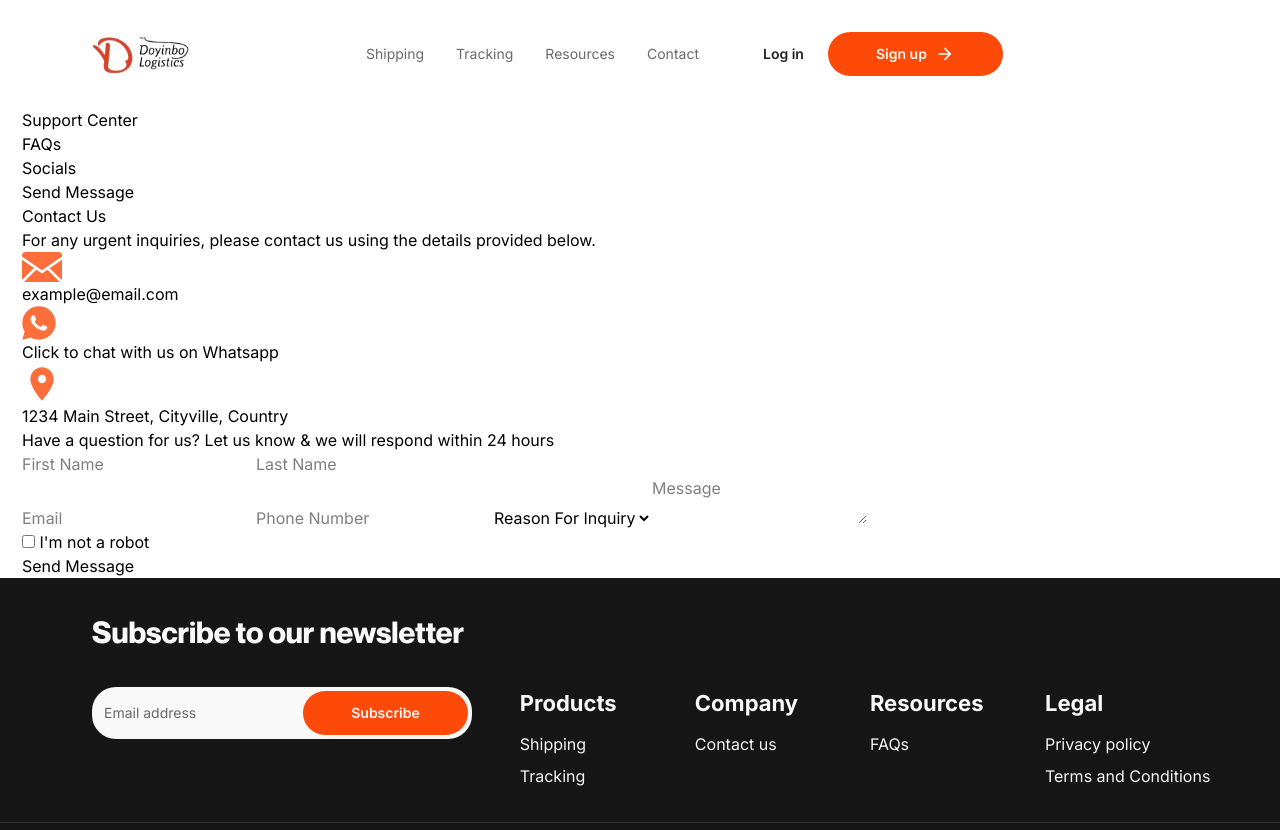
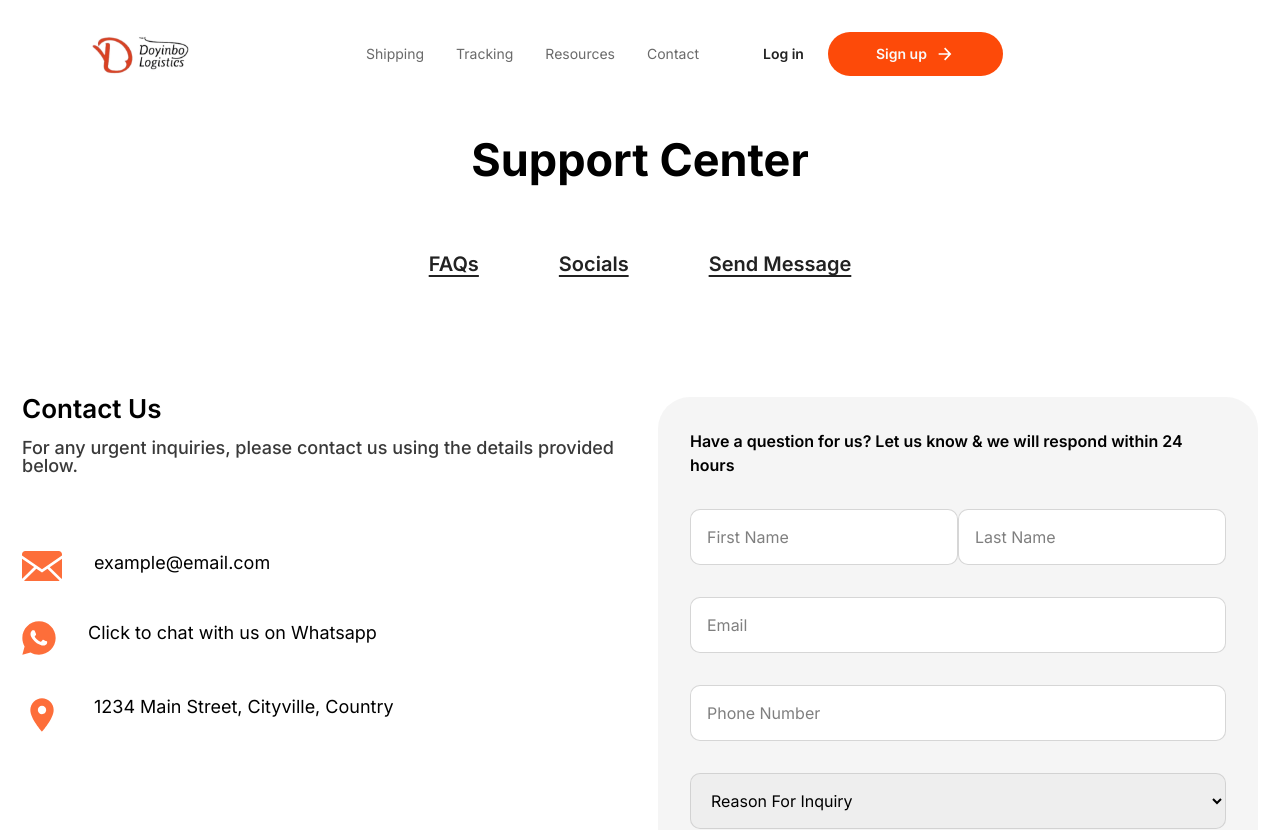
Before and after one commit to Johnterrie/DYBLogistics, a Next.js app: page /contact in a window 1280 px wide. Shown: the top 830 px of the page. Built offline with nearby package versions, Linux system fonts and the light colour scheme.

Commit message:
feat: style contact page

```diff
--- a/src/app/components/contact/ContactUsForm.tsx
+++ b/src/app/components/contact/ContactUsForm.tsx
@@ -24,22 +24,25 @@ const ContactUsForm = () => {
   const handleSubmit = (e: React.FormEvent<HTMLFormElement>) => {
     e.preventDefault();
     console.log("Form Submitted:", formData);
-    // Add your submission logic here
   };
 
   return (
-    <form onSubmit={handleSubmit}>
-      <h4>
+    <form
+      className="md:p-8 md:bg-[#F5F5F5F5] md:rounded-4xl mb-[107px]"
+      onSubmit={handleSubmit}
+    >
+      <h4 className="hidden md:block md:font-semibold md:text-[16px] mb-8">
         Have a question for us? Let us know & we will respond within 24 hours
       </h4>
-
-      <div>
+      <div className="flex flex-col gap-8">
+        <div className="flex flex-row justify-between">
           <input
             type="text"
             name="firstName"
             placeholder="First Name"
             value={formData.firstName}
             onChange={handleChange}
+            className="h-10 md:h-14 md:p-4 bg-[#FFFFFF] border-[1px] rounded-[10px] border-[#CCCCCCCC]"
           />
           <input
             type="text"
@@ -47,6 +50,7 @@ const ContactUsForm = () => {
             placeholder="Last Name"
             value={formData.lastName}
             onChange={handleChange}
+            className="h-10 md:h-14 md:p-4 bg-[#FFFFFF] border-[1px] rounded-[10px] border-[#CCCCCCCC]"
           />
         </div>
 
@@ -56,6 +60,7 @@ const ContactUsForm = () => {
           placeholder="Email"
           value={formData.email}
           onChange={handleChange}
+          className="h-10 md:h-14 md:p-4 bg-[#FFFFFF] border-[1px] rounded-[10px] border-[#CCCCCCCC]"
         />
 
         <input
@@ -64,9 +69,15 @@ const ContactUsForm = () => {
           placeholder="Phone Number"
           value={formData.phone}
           onChange={handleChange}
+          className="h-10 md:h-14 md:p-4 bg-[#FFFFFF] border-[1px] rounded-[10px] border-[#CCCCCCCC]"
         />
 
-      <select name="reason" value={formData.reason} onChange={handleChange}>
+        <select
+          className="h-10 md:h-14 md:p-4 bg-[#EEEEEE] border-[1px] rounded-[10px] border-[#CCCCCCCC]"
+          name="reason"
+          value={formData.reason}
+          onChange={handleChange}
+        >
           <option value="">Reason For Inquiry</option>
           <option value="Support">Support</option>
           <option value="Sales">Sales</option>
@@ -78,14 +89,21 @@ const ContactUsForm = () => {
           placeholder="Message"
           value={formData.message}
           onChange={handleChange}
+          className="h-2 md:h-20 md:p-4 bg-[#FFFFFF] border-[1px] rounded-[10px] border-[#CCCCCCCC]"
         />
+      </div>
 
-      {/* Replace with your reCAPTCHA component if needed */}
-      <div>
+      {/* Replace with Captcha */}
+      <div className="mt-7">
         <input type="checkbox" required /> I'm not a robot
       </div>
 
-      <button type="submit">Send Message</button>
+      <button
+        className="w-[100%] h-[67px] rounded-4xl bg-[#FD4A09] font-medium text-[20px] text-[#FFFFFF] mt-14 "
+        type="submit"
+      >
+        Send Message
+      </button>
     </form>
   );
 };
--- a/src/app/contact/page.tsx
+++ b/src/app/contact/page.tsx
@@ -21,27 +21,41 @@ const contactDetails = [
 const Contact = () => {
   return (
     <div className="px-[22px]">
-      <h3>Support Center</h3>
-      <ul>
+      <h3 className="text-center font-bold text-[20px] md:text-[45px] leading-6 md:mt-[40px]">
+        Support Center
+      </h3>
+      <ul className=" flex flex-col justify-start md:justify-center md:flex-row md:gap-[80px] gap-[50px] mt-[45px] md:mt-[80px] mb-[50px] md:mb-[120px] ">
         {navLinks.map((link) => (
-          <li key={link.name}>
-            <Link href={link.href}>{link.name}</Link>
+          <li className="  " key={link.name}>
+            <Link
+              className="font-semibold text-[12px] md:text-[20px] text-[#222222B2] md:text-[#222222] leading-[100%] md:leading-[24px] underline underline-offset-4 "
+              href={link.href}
+            >
+              {link.name}
+            </Link>
           </li>
         ))}
       </ul>
 
-      <div>
+      <div className="flex flex-col md:flex-row ">
         <div>
-          <h4>Contact Us</h4>
-          <p>
+          <h4 className="mb-[6px] md:mb-[18px] text-[16px] md:text-[26px] font-semibold leading-6 ">
+            Contact Us
+          </h4>
+          <p className="text-[12px] md:text-[18px] text-[#222222E5] leading-[18px] font-normal md:font-medium mb-[20px] md:mb-[76px]">
             For any urgent inquiries, please contact us using the details
             provided below.
           </p>
-          <ul>
+          <ul className=" flex flex-col gap-7 md:gap-10 ">
             {contactDetails.map((detail) => (
-              <li key={detail.content}>
+              <li
+                className=" flex flex-row gap-3 md:gap-8 "
+                key={detail.content}
+              >
                 <Image src={detail.icon} alt={detail.content} />
-                <span>{detail.content}</span>
+                <span className="font-normal md:text-[18px] text-[12px] leading-6  ">
+                  {detail.content}
+                </span>
               </li>
             ))}
           </ul>
```
Lines whose indentation alone changed are shown as unchanged.
